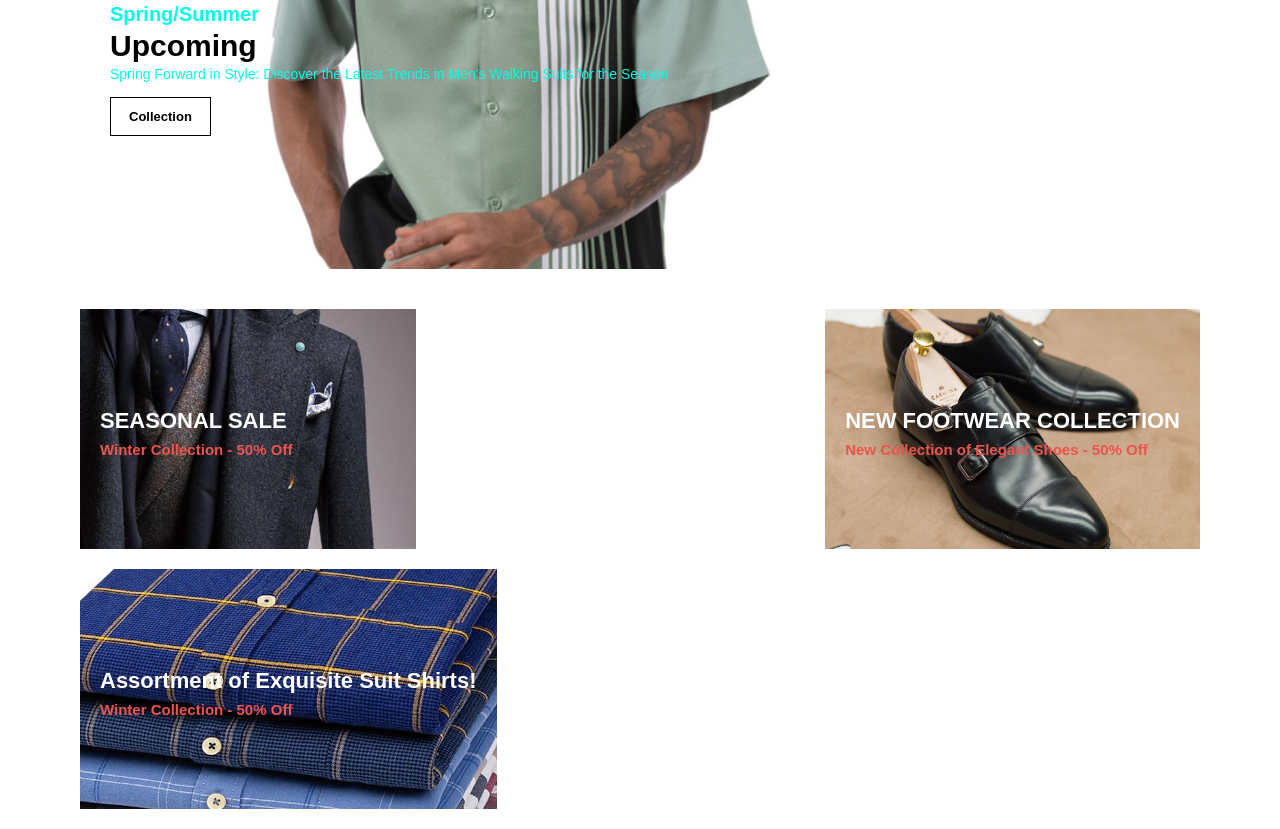
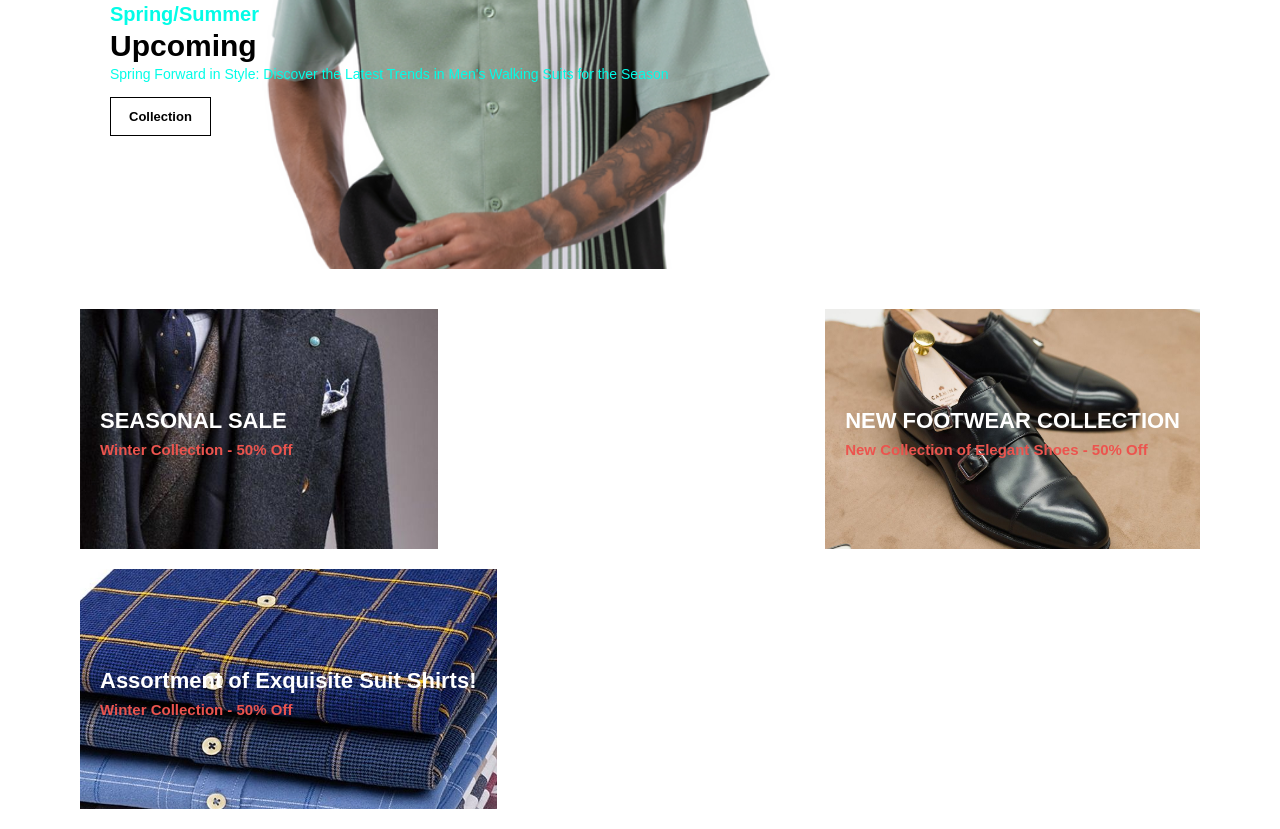
Before and after one commit to johnkk1316/E-Commerce, a plain HTML site: page index.html in a window 1280 px wide. Shown: the part 4012-4841 px from the top of the page. Drawn offline with Linux system fonts and the light colour scheme.

Commit message:
Fixed some styling issues

```diff
--- a/style.css
+++ b/style.css
@@ -436,7 +436,7 @@ body {
     justify-content: center;
     align-items: flex-start;
     background-image: url("img/banner/b7.jpg") ;
-    min-width: 30%;
+    min-width: 32%;
     height: 30vh;
     background-size: cover;
     background-position: center;
```
